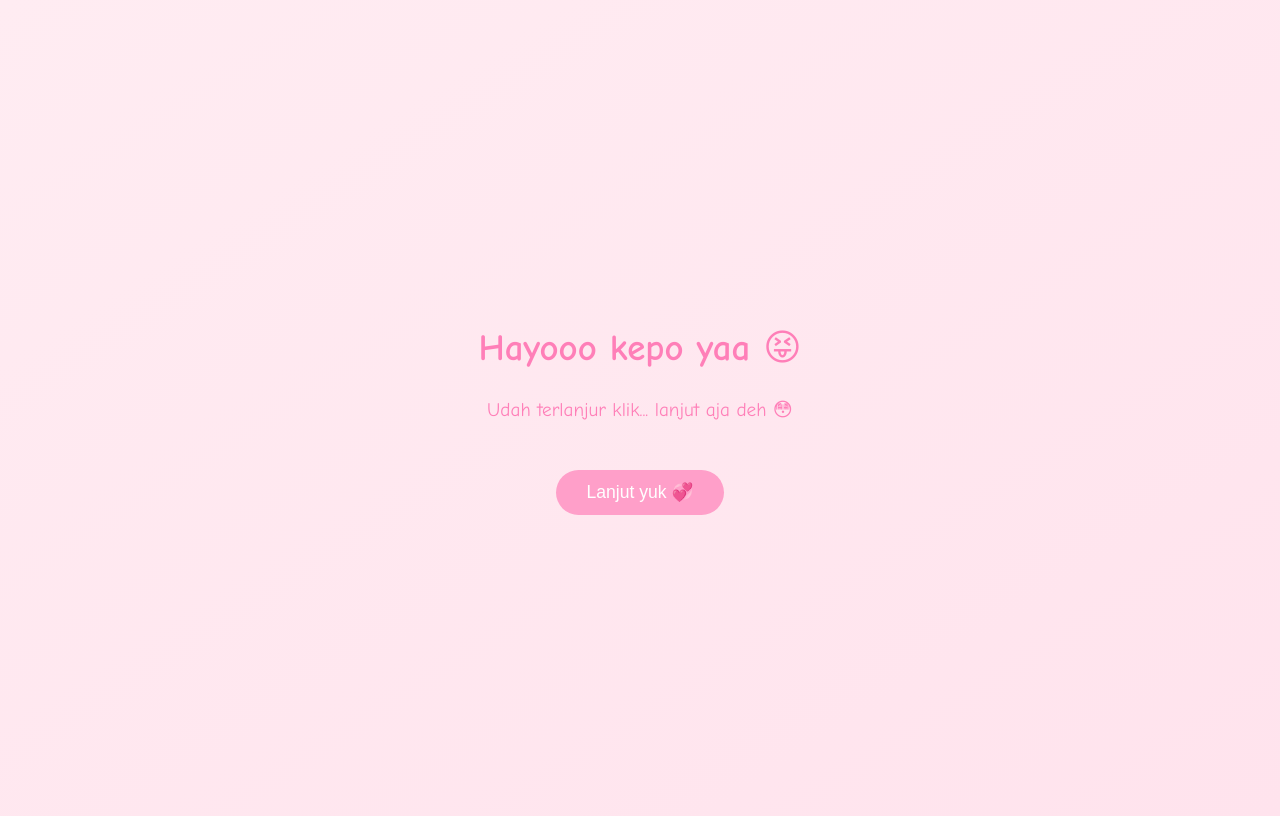
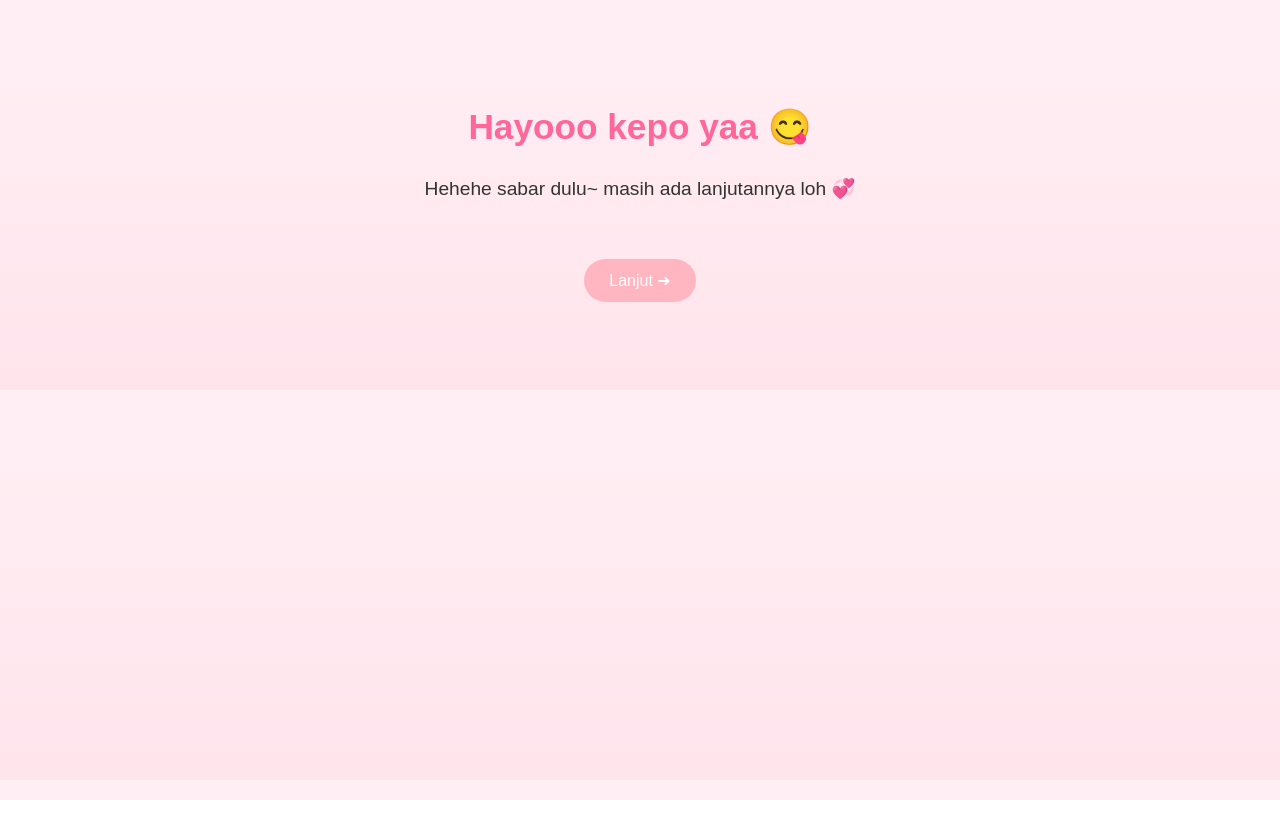
Before and after one commit to moostttzy/ucapan-ulang-tahun-lubby, a plain HTML site: page page2.html in a window 1280 px wide. Drawn offline with Linux system fonts and the light colour scheme.

Commit message:
page2.html

```diff
--- a/page2.html
+++ b/page2.html
@@ -1,43 +1,49 @@
 <!DOCTYPE html>
 <html lang="id">
 <head>
-  <meta charset="UTF-8" />
+  <meta charset="UTF-8">
   <meta name="viewport" content="width=device-width, initial-scale=1.0">
-  <title>Kepo yaa 😝</title>
+  <title>Kepo yaa 😋</title>
   <style>
     body {
-      font-family: "Comic Sans MS", cursive;
-      background: linear-gradient(to bottom right, #ffecf2, #ffe3ed);
-      color: #ff7fb8;
+      background: linear-gradient(180deg, #fff0f5, #ffe4ec);
+      font-family: 'Poppins', sans-serif;
+      color: #333;
       text-align: center;
-      height: 100vh;
-      display: flex;
-      flex-direction: column;
-      justify-content: center;
-      align-items: center;
+      padding: 80px 20px;
     }
-    h1 { font-size: 2.3em; margin-bottom: 10px; }
-    p { font-size: 1.2em; }
+    h1 {
+      font-size: 2.2rem;
+      color: #ff6699;
+      animation: float 3s ease-in-out infinite;
+    }
+    p {
+      font-size: 1.2rem;
+      margin-top: 10px;
+    }
     button {
-      background-color: #ff9fc9;
+      background-color: #ffb6c1;
+      border: none;
+      padding: 12px 25px;
+      font-size: 1rem;
+      border-radius: 25px;
       color: white;
-      border: none;
-      padding: 12px 30px;
-      border-radius: 30px;
-      font-size: 1.1em;
-      margin-top: 30px;
+      margin-top: 40px;
       cursor: pointer;
-      transition: transform 0.2s ease;
+      transition: 0.3s;
     }
     button:hover {
-      transform: scale(1.1);
-      background-color: #ff7fb8;
+      background-color: #ff8fab;
+    }
+    @keyframes float {
+      0%, 100% {transform: translateY(0);}
+      50% {transform: translateY(-8px);}
     }
   </style>
 </head>
 <body>
-  <h1>Hayooo kepo yaa 😝</h1>
-  <p>Udah terlanjur klik... lanjut aja deh 😳</p>
-  <button onclick="window.location.href='page3.html'">Lanjut yuk 💞</button>
+  <h1>Hayooo kepo yaa 😋</h1>
+  <p>Hehehe sabar dulu~ masih ada lanjutannya loh 💞</p>
+  <button onclick="location.href='page3.html'">Lanjut ➜</button>
 </body>
 </html>
```
